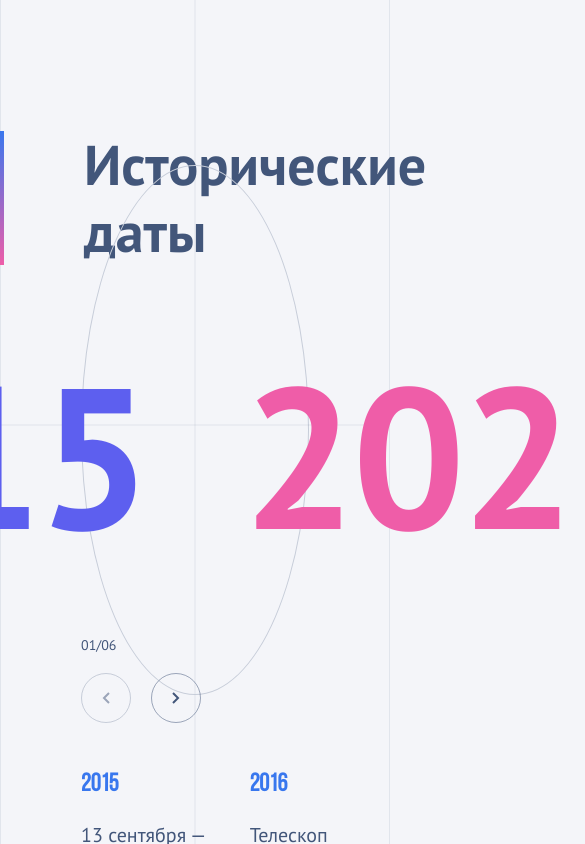
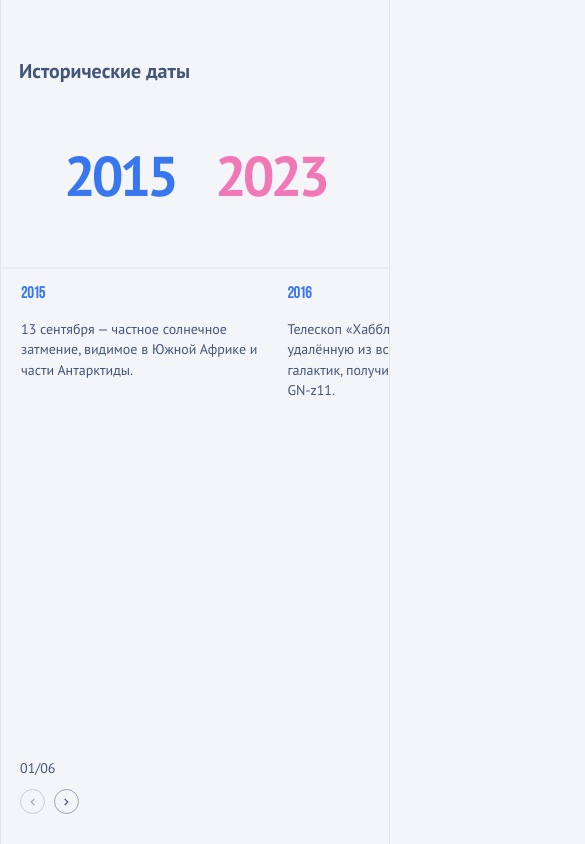
Before and after one commit to Vakulina/Historical-Dates, a React app: page / in a window 390 px wide. Shown: the top 844 px of the page, 585 px wide, since content can reach past the window. Built offline with nearby package versions, Linux system fonts and the light colour scheme.

Commit message:
добавить адаптивность

```diff
--- /dev/null
+++ b/src/components/AnimatedDots/AnimatedDots.module.scss
@@ -0,0 +1,80 @@
+.animatedDots {
+    height: 100%;
+    width: 100%;
+    position: absolute;
+    display: flex;
+    justify-content: center;
+    top: 0;
+    left: 0;
+
+    @media (max-width: 450px) {
+        display: none;
+    }
+
+    &__circle {
+        width: 530px;
+        height: 530px;
+        border-radius: 50%;
+        border: 1px solid var(--stroke);
+        top: 190px;
+        position: absolute;
+
+        @media (max-width: 1024px) {
+            top: 110px;
+        }
+
+        @media (max-width: 768px) {
+            height: 400px;
+            width: 400px;
+        }
+
+        @media (max-width: 450px) {
+            display: none;
+        }
+    }
+
+
+    &:after {
+        background-color: rgba(66, 86, 122, .102);
+        content: "";
+        height: 1px;
+        position: absolute;
+        top: calc(265px + 190px);
+        transform: translateY(-50%);
+        width: 100%;
+        z-index: 1;
+
+        @media (max-width: 1024px) {
+            top: calc(265px + 110px);
+        }
+
+        @media (max-width: 768px) {
+            top: calc(200px + 110px);
+        }
+
+    }
+
+    &:before {
+        background-color: rgba(66, 86, 122, .102);
+        content: "";
+        height: 100%;
+        left: 50%;
+        position: absolute;
+        top: 0;
+        transform: translateX(-50%);
+        width: 1px;
+
+        @media (max-width: 450px) {
+            display: none;
+        }
+    }
+
+
+    &__dot {
+        width: 6px;
+        height: 6px;
+        border-radius: 50%;
+        background-color: var(--black-blue, #42567A);
+    }
+
+}
--- /dev/null
+++ b/src/components/AnimatedDots/AnimatedDots.tsx
@@ -0,0 +1,26 @@
+import React, { useContext } from "react"
+import { CategoryContext } from "../../context/categoryContext";
+import style from './AnimatedDots.module.scss'
+
+export const AnimatedDots = () => {
+    const { data, category, changeCategory } = useContext(CategoryContext);
+    /*    id: number;
+    from: number;
+    to: number;
+    category?: string;
+    events: IEvent[];*/
+    const dotsCount = data?.length;
+    const delta = dotsCount ? Math.PI * 2 / dotsCount : 0;
+    var x = 0, y = 0, angle = 0;
+
+    return (
+        <div className={style.animatedDots}>
+            <div className={style.animatedDots__circle}/>
+            { data && data.map(category=>{
+                return  <div className={style.animatedDots__dot}/>
+            })}
+
+
+        </div>
+    )
+}
--- a/src/components/CircleSlider/CircleSlider.module.scss
+++ b/src/components/CircleSlider/CircleSlider.module.scss
@@ -6,6 +6,27 @@
     padding: 0 80px 50px 80px;
     box-sizing: border-box;
     min-height: 533px;
+
+    @media (max-width: 768px) {
+        padding: 0 20px 20px 20px;
+        min-height: 403px;
+    }
+
+    @media (max-width: 450px) {
+        min-height: auto;
+        padding: 0;
+
+        &:after {
+            background-color: rgba(66, 86, 122, .102);
+            content: "";
+            height: 1px;
+            position: absolute;
+            bottom: -58px;
+            transform: translateY(-50%);
+            width: 100%;
+            z-index: 1;
+        }
+    }
 
     swiper-slide {
         display: flex;
@@ -16,8 +37,15 @@
     &__circle {
         height: 530px;
         width: 530px;
-        border-radius: 50%;
-        border: 1px solid var(--stroke);
+
+        @media (max-width: 768px) {
+            height: 400px;
+            width: 400px;
+        }
+
+        @media (max-width: 450px) {
+            display: none;
+        }
     }
 
     &__prev,
@@ -34,6 +62,16 @@
         img {
             user-select: none;
             pointer-events: none;
+
+            @media (max-width: 450px) {
+                width: 5px;
+                height: 10px;
+            }
+        }
+
+        @media (max-width: 450px) {
+            width: 25px;
+            height: 25px;
         }
     }
 
@@ -60,6 +98,11 @@
         position: absolute;
         z-index: 10;
 
+        @media (max-width: 450px) {
+            bottom: 30px;
+            position: fixed;
+            left: 20px;
+        }
 
     }
 
@@ -67,11 +110,16 @@
         display: flex;
         gap: 20px;
         margin-top: 17px;
+
+        @media (max-width: 450px) {
+            margin-top: 10px;
+            gap: 9px;
+        }
     }
 
     &__numbers {
         position: absolute;
-        top: 50%;
+        top: calc(50% - 20px);
         left: 50%;
         transform: translate(-50%, -50%);
         display: flex;
@@ -81,13 +129,41 @@
         line-height: 0.8;
         letter-spacing: -4px;
         z-index: 10;
+
+        @media (max-width: 1024px) {
+            font-size: 120px;
+        }
+
+        @media (max-width: 650px) {
+            font-size: 56px;
+        }
+
+        @media (max-width: 450px) {
+            width: 100%;
+            position: static;
+            font-size: 56px;
+            transform: none;
+            gap: 40px;
+            justify-content: center;
+            align-items: center;
+            height: 72px;
+            margin-bottom: 58px;
+        }
     }
 
     &__from {
         color: var(--iris-100, #5D5FEF);
+
+        @media (max-width: 600px) {
+            color: var(--iris-80, #3877EE);
+        }
     }
 
-    &__to{
+    &__to {
         color: var(--fuschia-100, #EF5DA8);
+
+        @media (max-width: 600px) {
+            color: var(--fuschia-80, #F178B6);
+        }
     }
 }
--- a/src/components/CircleSlider/CircleSlider.tsx
+++ b/src/components/CircleSlider/CircleSlider.tsx
@@ -40,7 +40,7 @@ export const CircleSlider: FC = () => {
       >
         {slides?.map(slide => {
           return <swiper-slide key={slide.id}>
-            <div className={style.circleSlider__circle}></div>
+            <div className={style.circleSlider__circle}/>
           </swiper-slide>
         })}
       </swiper-container>
--- a/src/components/CircleSlider/constants.ts
+++ b/src/components/CircleSlider/constants.ts
@@ -17,8 +17,8 @@ export const swiperParams = {
           display:flex;
           justify-content: center;
           align-items: center;
+        }
 
-        }
         `,
     ],
 };
--- a/src/components/HistoryDates/HistoryDates.module.scss
+++ b/src/components/HistoryDates/HistoryDates.module.scss
@@ -11,25 +11,11 @@
         height: 100%;
         padding-top: calc(min(170px, 15.5vh));
         position: relative;
-    }
-    &__content:before {
-        background-color: rgba(66,86,122,.102);
-        content: "";
-        height: 100%;
-        left: 50%;
-        position: absolute;
-        top: 0;
-        transform: translateX(-50%);
-        width: 1px;
-    }
-    &__content:after{
-        background-color: rgba(66,86,122,.102);
-        content: "";
-        height: 1px;
-        position: absolute;
-        top: calc(50% - 70px);
-        transform: translateY(-50%);
-        width: 100%;
-        z-index: 1;
-    }
+
+        @media (max-width: 1024px) {
+            padding-top: 50px;
+        }
+        }
+
+
 }
--- a/src/components/HistoryDates/HistoryDates.tsx
+++ b/src/components/HistoryDates/HistoryDates.tsx
@@ -6,31 +6,33 @@ import { getData } from '../../utiles/getData';
 import { ICategory } from '../../modeles/dataTDO';
 import { CircleSlider } from '../CircleSlider/CircleSlider';
 import { CategoryContext } from '../../context/categoryContext';
+import { AnimatedDots } from '../AnimatedDots/AnimatedDots';
 
 export const HistoryDates = () => {
     const [data, setData] = useState<ICategory[]>([])
     const [activeCategory, setActiveCategory] = useState<Partial<ICategory>>({})
 
- const value = React.useMemo(() => {
+    const value = React.useMemo(() => {
         return { data, category: activeCategory, changeCategory: setActiveCategory }
     }, [activeCategory, data])
 
-   // useEffect(()=>console.log("DATAT",value),[activeCategory])
+    // useEffect(()=>console.log("DATAT",value),[activeCategory])
 
     useEffect(() => {
         const data = getData().data
         setData(data)
-       // console.log(data)
+        // console.log(data)
         setActiveCategory(data[0])
     }, [])
 
     return (
         <div className={style.historyDates}>
-            {data.length&&<CategoryContext.Provider value={value}>
+            {data.length && <CategoryContext.Provider value={value}>
                 <div className={style.historyDates__content}>
                     <Title />
                     <CircleSlider />
                     <LineSlider />
+                    <AnimatedDots />
                 </div>
             </CategoryContext.Provider>}
         </div>
--- a/src/components/LineSlider/LineSlider.module.scss
+++ b/src/components/LineSlider/LineSlider.module.scss
@@ -15,7 +15,8 @@
     @include shadow;
     background-color: var(--white);
     border: none;
-    img{
+
+    img {
         user-select: none;
         pointer-events: none;
 
@@ -34,16 +35,49 @@
     right: 70px;
     top: calc(50% - 10px);
     z-index: 10;
+
+    @media (max-width: 1200px) {
+        right: 15px;
+    }
+
+    @media (max-width: 600px) {
+        display: none;
+    }
 }
+
 .swiper-button-prev {
     left: 15px;
     top: calc(50% - 10px);
     z-index: 10;
+
+    @media (max-width: 600px) {
+        display: none;
+    }
 }
 
 .lineSlider {
     position: relative;
-    height: 245px;
+    min-height: 245px;
+
+    @media (max-width: 600px) {
+        min-height: 150px;
+        margin-top: 30px;
+    }
+
+    swiper-container {
+        padding: 0 80px;
+
+
+
+        @media (max-width: 600px) {
+            padding: 0 20px 20px 20px;
+        }
+
+        @media (max-width: 450px) {
+            padding: 0;
+            padding-bottom: 20px;
+        }
+    }
 
     &__title {
         color: var(--iris-80);
@@ -52,11 +86,22 @@
         line-height: 1.2;
         text-transform: uppercase;
         margin-bottom: 18px;
+
+        @media (max-width: 600px) {
+            font-size: 16px;
+            margin-bottom: 15px;
+        }
+
     }
 
     &__description {
         font-size: 20px;
         line-height: 1.5;
+
+        @media (max-width: 600px) {
+            font-size: 14px;
+            line-height: 1.45;
+        }
     }
 
     &__btn_toLeft {
--- a/src/components/LineSlider/LineSlider.tsx
+++ b/src/components/LineSlider/LineSlider.tsx
@@ -1,11 +1,11 @@
 import React, { useContext } from 'react';
 import { useRef, useEffect, FC } from 'react';
-import { IEvent } from '../../modeles/dataTDO';
 import style from './LineSlider.module.scss'
 import { swiperParams } from './constants';
 import Arrow from '../../assets/images/arrow.svg'
 import classNames from 'classnames';
 import { CategoryContext } from '../../context/categoryContext';
+import './index.css'
 
 //использован Swiper Element(WebComponent) https://swiperjs.com/react
 export const LineSlider: FC = () => {
--- a/src/components/LineSlider/constants.ts
+++ b/src/components/LineSlider/constants.ts
@@ -1,14 +1,13 @@
-import style from './LineSlider.module.scss'
-
 export const swiperParams = {
-    slidesPerView: 3,
+    slidesPerView: 1.4,
+    spaceBetween: 20,
     breakpoints: {
         320: {
-            slidesPerView: 1.5,
+            slidesPerView: 1.4,
             spaceBetween: 25,
         },
         768: {
-            slidesPerView: 2,
+            slidesPerView: 1.5,
             spaceBetween: 30,
         },
         992: {
@@ -28,9 +27,13 @@ export const swiperParams = {
         `
         .swiper {
           max-width: 1400px;
-          padding: 0 80px 0 80px;
           margin: 0 auto 0 0;
           box-sizing:border-box;
+        }
+        @media (max-width: 450px) {
+            .swiper {
+                padding: 0 20px;
+            }
         }
         `,
     ],
--- /dev/null
+++ b/src/components/LineSlider/index.css
@@ -0,0 +1,5 @@
+@media (max-width: 600px) {
+    .swiper-slide-next {
+        opacity: 0.4;
+    }
+}
--- a/src/components/Title/Title.module.scss
+++ b/src/components/Title/Title.module.scss
@@ -13,4 +13,21 @@
     margin-left: -2px;
     border-left: 5px solid transparent;
     border-image: linear-gradient(to bottom, var(--iris-80), var(--fuschia-100)) 1 100%;
+
+    @media (max-width: 768px) {
+       font-size: 56px;
+       border: none;
+       max-width: 90%;
+       z-index: 10;
+       padding-left: 20px;
+    }
+    @media (max-width: 450px) {
+        position: static;
+        margin-top: 9px;
+        margin-bottom: 56px;
+        font-size: 20px;
+        max-width: 50%;
+        height: auto;
+
+    }
 }
```
